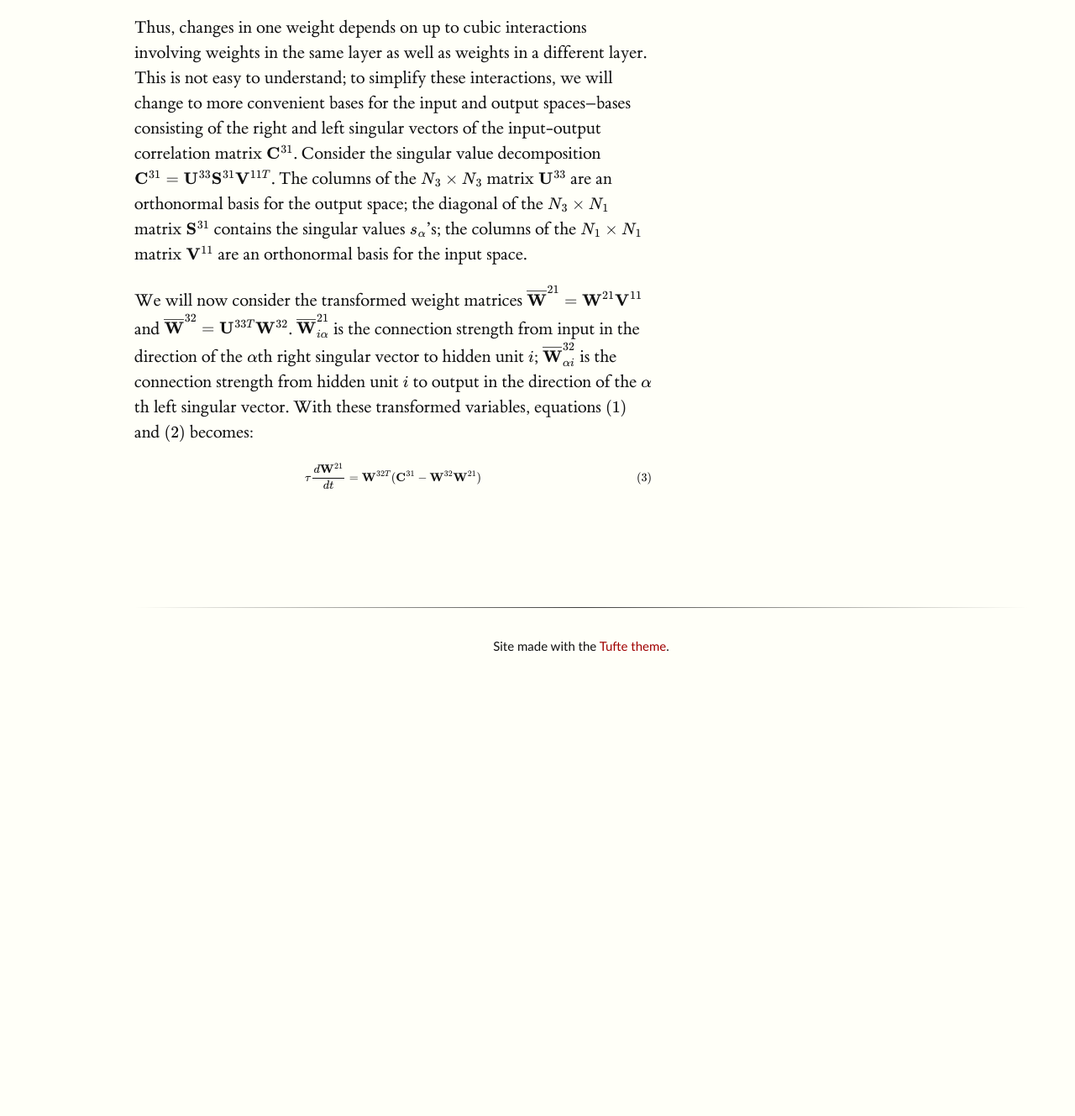
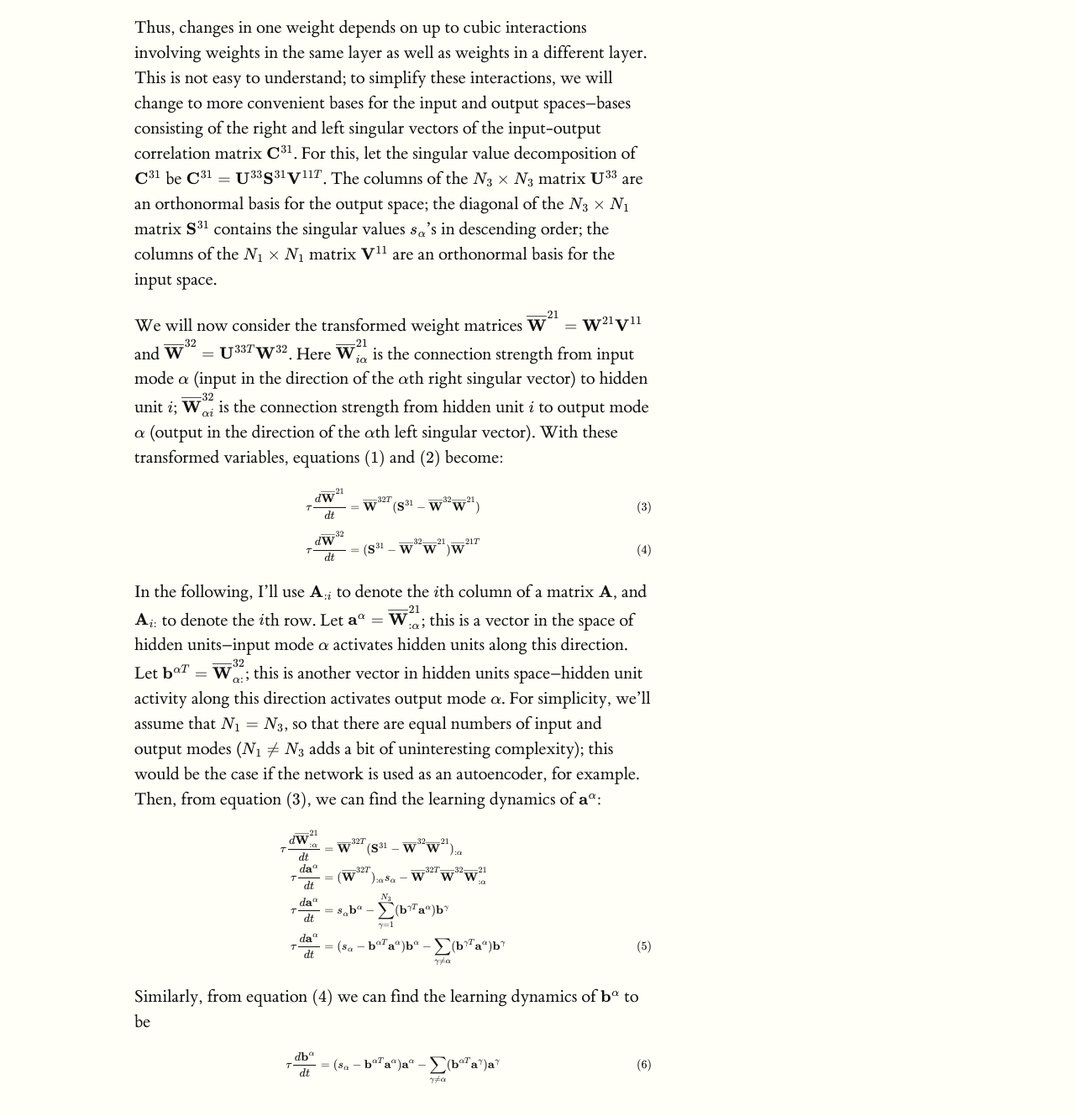
Before and after one commit to mlcncontact/mlcncontact.github.io, a Jekyll site: the page built from _posts/2023-09-03-learning-in-linear-nn.md, in a window 1280 px wide and 1400 px high, scrolled down 3527 px. Shown: the top 1329 px of the window at 84% size. Built offline with Jekyll 4.4.1, drawn with Linux system fonts in a browser that asks for light colours; formulas are drawn with MathJax 3; before the commit the page ends 4320 px from its top, so only the background shows below that; some of the changed text lies outside the part shown.

Commit message:
Mode dynamics

```diff
--- a/_posts/2023-09-03-learning-in-linear-nn.md
+++ b/_posts/2023-09-03-learning-in-linear-nn.md
@@ -81,7 +81,7 @@ $$
 
 Thus, during learning, each element of $$\mathbf{W}$$ independently and exponentially decays towards its fixed point, with time constant $$\tau$$.
 
-To summarize, for a linear regression model and orthogonal input variables, (1) different weights do not interact with each other, (2) the learning process has a single fixed point ($$\mathbf{W}^{FP} = \mathbf{C}^{31}$$), which is stable, and (3) all weights learn with the same time scale. Next, we consider a linear neural network with a single hidden layer, which simply replaces the weight matrix $$\mathbf{W}$$ of linear regression with a product of two matrices $$\mathbf{W}^{32} \mathbf{W}^{21}$$ as its input-output mapping. However, as we will see, despite the similarity, it exhibits very different learning dynamics, where all three of our conclusions about linear regression are no longer true.
+To summarize, for a linear regression model and orthogonal input variables, (i) different weights do not interact with each other, (ii) the learning process has a single fixed point ($$\mathbf{W}^{FP} = \mathbf{C}^{31}$$), which is stable, and (iii) all weights learn with the same time scale. Next, we consider a linear neural network with a single hidden layer, which simply replaces the weight matrix $$\mathbf{W}$$ of linear regression with a product of two matrices $$\mathbf{W}^{32} \mathbf{W}^{21}$$ as its input-output mapping. However, as we will see, despite the similarity, it exhibits very different learning dynamics, where all three of our conclusions about linear regression are no longer true.
 
 ## Learning dynamics of linear neural networks
 
@@ -145,15 +145,48 @@ $$
 \end{equation}
 $$
 
-Thus, changes in one weight depends on up to cubic interactions involving weights in the same layer as well as weights in a different layer. This is not easy to understand; to simplify these interactions, we will change to more convenient bases for the input and output spaces--bases consisting of the right and left singular vectors of the input-output correlation matrix $$\mathbf{C}^{31}$$. Consider the singular value decomposition $$\mathbf{C}^{31} = \mathbf{U}^{33} \mathbf{S}^{31} \mathbf{V}^{11T} $$. The columns of the $$N_3 \times N_3$$ matrix $$\mathbf{U}^{33}$$ are an orthonormal basis for the output space; the diagonal of the $$N_3 \times N_1$$ matrix $$\mathbf{S}^{31}$$ contains the singular values $$s_\alpha$$'s; the columns of the $$N_1 \times N_1$$ matrix $$\mathbf{V}^{11}$$ are an orthonormal basis for the input space.
+Thus, changes in one weight depends on up to cubic interactions involving weights in the same layer as well as weights in a different layer. This is not easy to understand; to simplify these interactions, we will change to more convenient bases for the input and output spaces--bases consisting of the right and left singular vectors of the input-output correlation matrix $$\mathbf{C}^{31}$$. For this, let the singular value decomposition of $$\mathbf{C}^{31}$$ be $$\mathbf{C}^{31} = \mathbf{U}^{33} \mathbf{S}^{31} \mathbf{V}^{11T} $$. The columns of the $$N_3 \times N_3$$ matrix $$\mathbf{U}^{33}$$ are an orthonormal basis for the output space; the diagonal of the $$N_3 \times N_1$$ matrix $$\mathbf{S}^{31}$$ contains the singular values $$s_\alpha$$'s in descending order; the columns of the $$N_1 \times N_1$$ matrix $$\mathbf{V}^{11}$$ are an orthonormal basis for the input space.
 
-We will now consider the transformed weight matrices $$\overline{\mathbf{W}}^{21} = \mathbf{W}^{21} \mathbf{V}^{11}$$ and $$\overline{\mathbf{W}}^{32} = \mathbf{U}^{33T} \mathbf{W}^{32} $$. $$\overline{\mathbf{W}}^{21}_{i \alpha}$$ is the connection strength from input in the direction of the $$\alpha$$th right singular vector to hidden unit $$i$$; $$\overline{\mathbf{W}}^{32}_{\alpha i}$$ is the connection strength from hidden unit $$i$$ to output in the direction of the $$\alpha$$th left singular vector. With these transformed variables, equations $$(1)$$ and $$(2)$$ becomes:
+We will now consider the transformed weight matrices $$\overline{\mathbf{W}}^{21} = \mathbf{W}^{21} \mathbf{V}^{11}$$ and $$\overline{\mathbf{W}}^{32} = \mathbf{U}^{33T} \mathbf{W}^{32} $$. Here $$\overline{\mathbf{W}}^{21}_{i \alpha}$$ is the connection strength from input mode $$\alpha$$ (input in the direction of the $$\alpha$$th right singular vector) to hidden unit $$i$$; $$\overline{\mathbf{W}}^{32}_{\alpha i}$$ is the connection strength from hidden unit $$i$$ to output mode $$\alpha$$ (output in the direction of the $$\alpha$$th left singular vector). With these transformed variables, equations $$(1)$$ and $$(2)$$ become:
 
 $$
 \begin{equation}
 \tag{3}
 
-\tau \frac{d \mathbf{W}^{21}}{dt} = \mathbf{W}^{32T} (\mathbf{C}^{31} - \mathbf{W}^{32} \mathbf{W}^{21})
+\tau \frac{d \overline{\mathbf{W}}^{21}}{dt} = \overline{\mathbf{W}}^{32T} (\mathbf{S}^{31} - \overline{\mathbf{W}}^{32} \overline{\mathbf{W}}^{21})
 
 \end{equation}
 $$
+
+$$
+\begin{equation}
+\tag{4}
+
+\tau \frac{d \overline{\mathbf{W}}^{32}}{dt} = (\mathbf{S}^{31} - \overline{\mathbf{W}}^{32} \overline{\mathbf{W}}^{21}) \overline{\mathbf{W}}^{21T}
+
+\end{equation}
+$$
+
+In the following, I'll use $$\mathbf{A}_{:i}$$ to denote the $$i$$th column of a matrix $$\mathbf{A}$$, and $$\mathbf{A}_{i:}$$ to denote the $$i$$th row. Let $$\mathbf{a}^{\alpha} = \overline{\mathbf{W}}^{21}_{:\alpha}$$; this is a vector in the space of hidden units--input mode $$\alpha$$ activates hidden units along this direction. Let $$\mathbf{b}^{\alpha T} = \overline{\mathbf{W}}^{32}_{\alpha :}$$; this is another vector in hidden units space--hidden unit activity along this direction activates output mode $$\alpha$$. For simplicity, we'll assume that $$N_1 = N_3$$, so that there are equal numbers of input and output modes ($$N_1 \neq N_3$$ adds a bit of uninteresting complexity); this would be the case if the network is used as an autoencoder, for example. Then, from equation $$(3)$$, we can find the learning dynamics of $$\mathbf{a}^{\alpha}$$:
+
+$$
+\begin{align}
+
+\tau \frac{d \overline{\mathbf{W}}^{21}_{:\alpha}}{dt} &= \overline{\mathbf{W}}^{32T} (\mathbf{S}^{31} - \overline{\mathbf{W}}^{32} \overline{\mathbf{W}}^{21})_{:\alpha} \\
+\tau \frac{d \mathbf{a}^{\alpha}}{dt} &= (\overline{\mathbf{W}}^{32T})_{:\alpha} s_{\alpha} - \overline{\mathbf{W}}^{32T} \overline{\mathbf{W}}^{32} \overline{\mathbf{W}}^{21}_{:\alpha} \\
+\tau \frac{d \mathbf{a}^{\alpha}}{dt} &= s_{\alpha} \mathbf{b}^{\alpha} - \sum_{\gamma = 1}^{N_3} (\mathbf{b}^{\gamma T} \mathbf{a}^{\alpha}) \mathbf{b}^{\gamma} \\
+
+\tau \frac{d \mathbf{a}^{\alpha}}{dt} &= (s_{\alpha} - \mathbf{b}^{\alpha T} \mathbf{a}^{\alpha}) \mathbf{b}^{\alpha} - \sum_{\gamma \neq \alpha} (\mathbf{b}^{\gamma T} \mathbf{a}^{\alpha}) \mathbf{b}^{\gamma} \tag{5}
+
+\end{align}
+$$
+
+Similarly, from equation $$(4)$$ we can find the learning dynamics of $$\mathbf{b}^{\alpha}$$ to be
+
+$$
+\begin{align}
+
+\tau \frac{d \mathbf{b}^{\alpha}}{dt} &= (s_{\alpha} - \mathbf{b}^{\alpha T} \mathbf{a}^{\alpha}) \mathbf{a}^{\alpha} - \sum_{\gamma \neq \alpha} (\mathbf{b}^{\alpha T} \mathbf{a}^{\gamma}) \mathbf{a}^{\gamma} \tag{6}
+
+\end{align}
+$$
```
